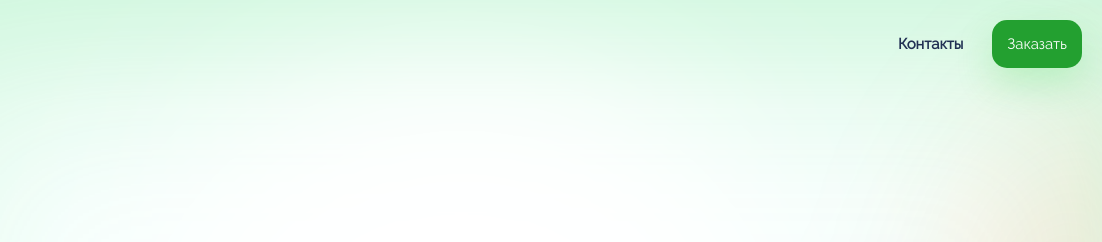
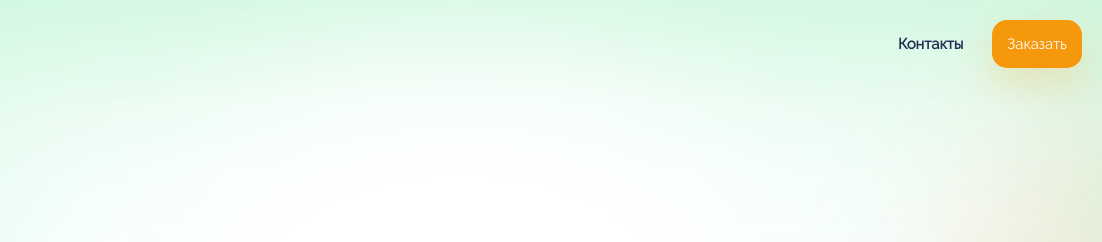
Before and after one commit to DeanG91/green-corp-landing, a plain HTML site: page index.html in a window 1280 px wide. In both pictures the pointer is over the button 1215 px from the left and 44 px from the top of the page. Shown: the top 242 px of the page, 178-1280 px from the left. Drawn offline with Linux system fonts and the light colour scheme; a script that the page names is missing.

Commit message:
Добавил свойство header_controls эффекты при наведении для кнопок

```diff
--- a/styles/main.css
+++ b/styles/main.css
@@ -45,6 +45,11 @@ header a {
     margin-right: 25px;
 }
 
+.header__controls button:hover {
+    background-color: #f6980c;
+    box-shadow: 0 16px 36px rgba(246 152 12 / 20%);
+    transition: 0.5s all ease;
+}
 
 /* -------------------------------------------------------------------------- */
 /*                           БЛОК КОНТЕНТА (CONTENT)                          */
```
